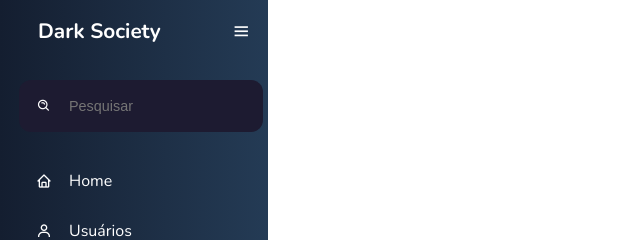
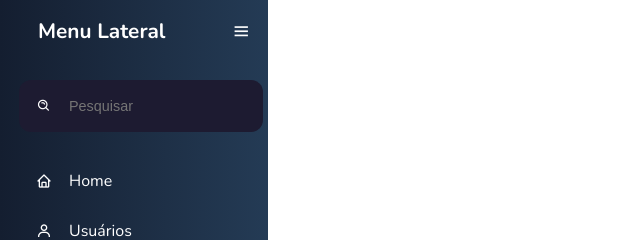
Before and after one commit to franklindrw/menu-de-navegacao, a plain HTML site: page index.html in a window 1280 px wide. Shown: the top 240 px of the page, 0-640 px from the left. Drawn offline with nearby package versions, Linux system fonts and the light colour scheme; some icons are missing.

Commit message:
Atualizando o Título

```diff
--- a/index.html
+++ b/index.html
@@ -14,7 +14,7 @@
         <div class="logo__container">
             <div class="logo">
                 <box-icon name='bitcoin' type='logo' color='#ffffff' ></box-icon>
-                <div class="logo__name">Dark Society</div>
+                <div class="logo__name">Menu Lateral</div>
             </div>
             <i class='bx bx-menu' id="btn-menu" data-menu></i>
         </div>
```
